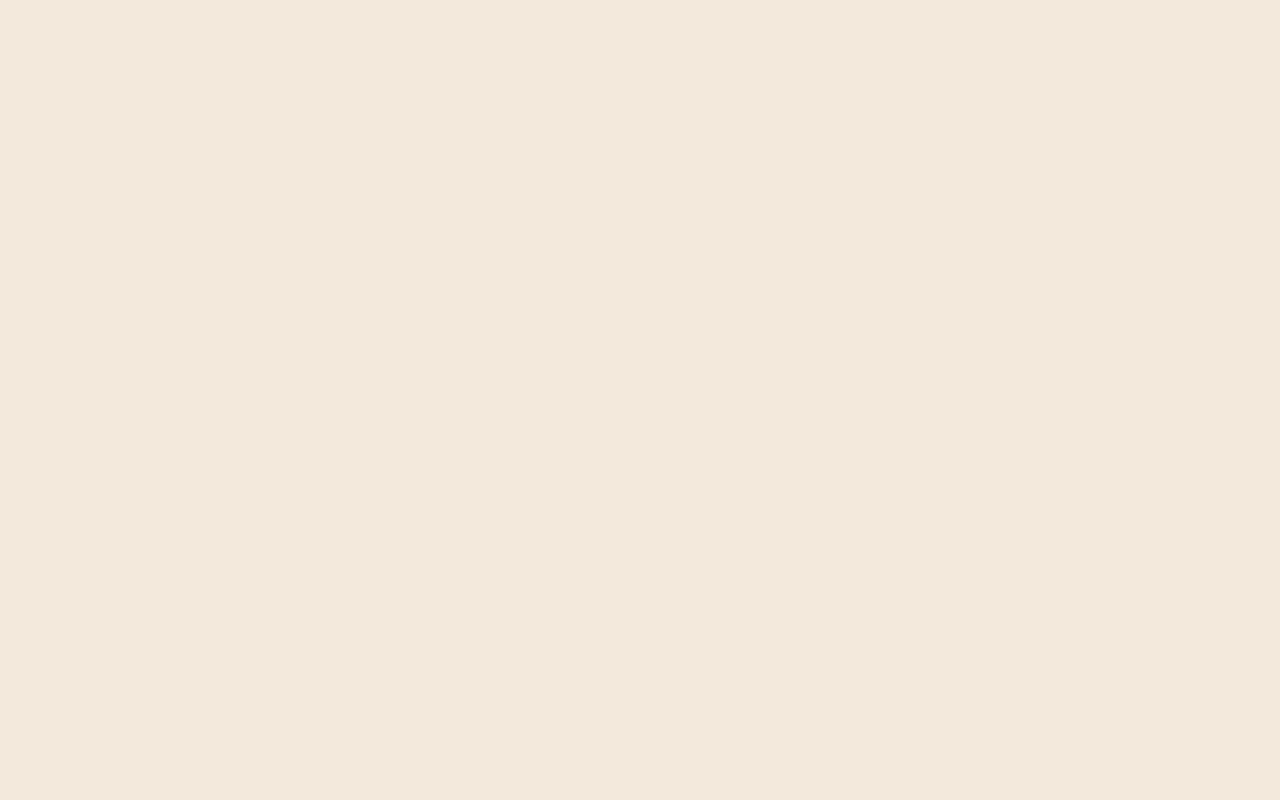
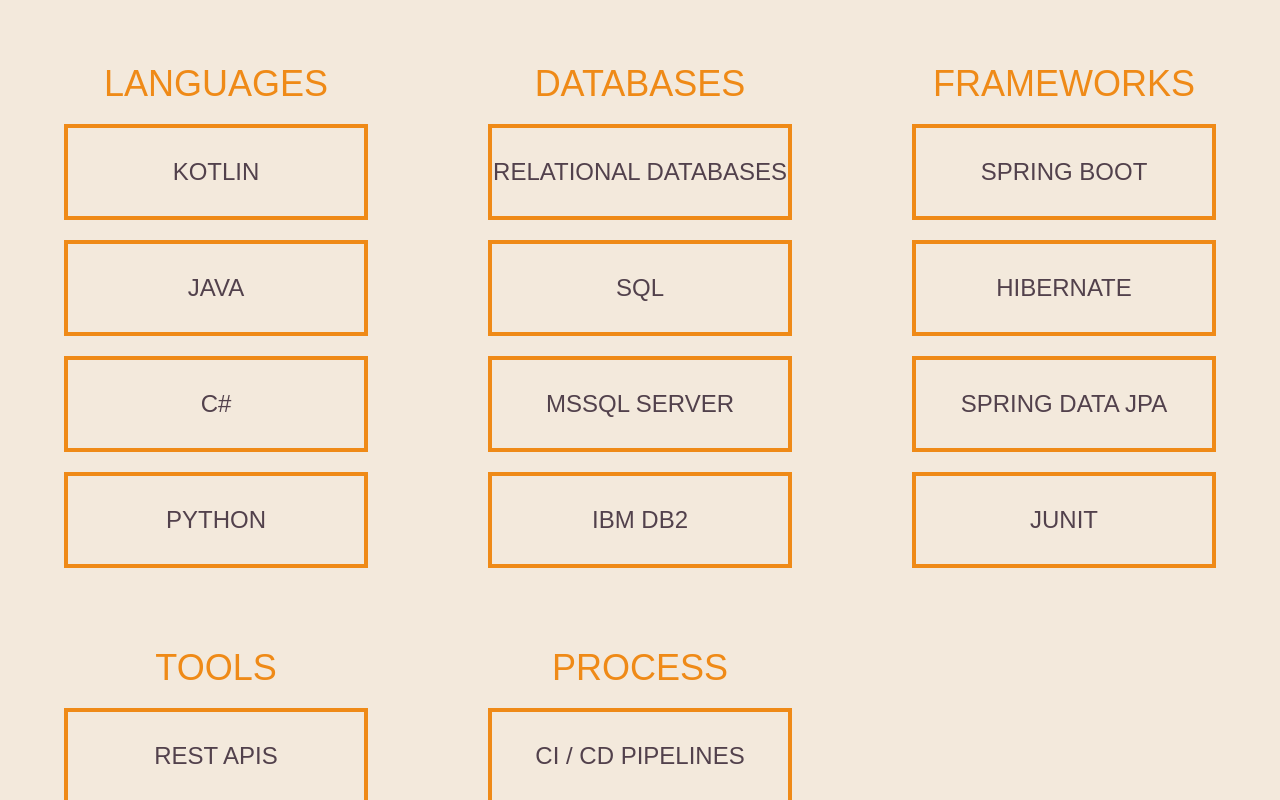
Before and after one commit to ryan-hasty/rhastydev, an Angular app: page /skills in a window 1280 px wide. Shown: the part 460-1260 px from the top of the page. Before the commit the page ends 800 px from the top, so only its background shows below. Built offline with nearby package versions, Linux system fonts and the light colour scheme.

Commit message:
add basic skills page setup

```diff
--- a/src/components/hasty-creations/hasty-creations.component.html
+++ b/src/components/hasty-creations/hasty-creations.component.html
@@ -1,4 +1,4 @@
-<div class="text-6xl sm:text-7xl md:text-9xl lg:text-[10rem] xl:text-[11rem] leading-none text-[#EF8A17] roboto-mono">
+<div class="text-6xl sm:text-7xl md:text-9xl lg:text-[10rem] xl:text-[11rem] leading-none text-[#EF8A17] roboto-mono mt-32">
   <div>{{hastyText}}</div>
   <div>{{creationsText}}</div>
 </div>
--- a/src/components/header/header.component.html
+++ b/src/components/header/header.component.html
@@ -1,4 +1,4 @@
-<div class="flex xl:flex-row justify-between mb-20 xl:mb-52">
+<div class="flex xl:flex-row justify-between mb-20 xl:mb-20">
   <ul class="list-none text-[#52414C] text-3xl sm:text-4xl lg:text-5xl flex flex-col gap-6 md:gap-10 roboto-mono">
     <li *ngFor="let item of navItems" [ngClass]="{'text-[#EF8A17]': isActiveRoute(item.route)}">
       <a [routerLink]="item.route" class="transition-all duration-300 hover:text-[#EF8A17]">
--- a/src/pages/skills/skills.component.html
+++ b/src/pages/skills/skills.component.html
@@ -1 +1,17 @@
-<app-header/>
+<app-header></app-header>
+
+<div
+  class="grid grid-cols-1 sm:grid-cols-2 md:grid-cols-3 gap-20 p-5 text-[#EF8A17] roboto-mono">
+  <div
+    *ngFor="let section of sections"
+    class="text-center px-5">
+    <div class="text-3xl lg:text-4xl mb-5">{{ section.title }}</div>
+    <div class="grid grid-cols-1 gap-5">
+      <div
+        *ngFor="let item of section.items"
+        class="flex items-center justify-center w-full h-24 border-4 border-[#EF8A17] text-xl lg:text-2xl text-[#52414C]">
+        {{ item.name }}
+      </div>
+    </div>
+  </div>
+</div>
--- a/src/pages/skills/skills.component.ts
+++ b/src/pages/skills/skills.component.ts
@@ -1,14 +1,75 @@
 import { Component } from '@angular/core';
 import {HeaderComponent} from "../../components/header/header.component";
+import {NgForOf} from '@angular/common';
 
 @Component({
   selector: 'app-skills',
-    imports: [
-        HeaderComponent
-    ],
+  imports: [
+    HeaderComponent,
+    NgForOf
+  ],
   templateUrl: './skills.component.html',
   styleUrl: './skills.component.css'
 })
 export class SkillsComponent {
 
+  programmingLanguages = [
+    { name: 'KOTLIN' },
+    { name: 'JAVA' },
+    { name: 'C#' },
+    { name: 'PYTHON' },
+
+  ]
+
+  databaseTech = [
+    { name: 'RELATIONAL DATABASES' },
+    { name: 'SQL' },
+    { name: 'MSSQL SERVER' },
+    { name: 'IBM DB2' }
+  ]
+
+  frameworks = [
+    { name: 'SPRING BOOT' },
+    { name: 'HIBERNATE' },
+    { name: 'SPRING DATA JPA' },
+    { name: 'JUNIT' }
+  ]
+
+  otherTools = [
+    { name: "REST APIS" },
+    { name: 'GIT' },
+    { name: 'GITLAB' },
+    { name: 'INTELLIJ IDEA' }
+  ]
+
+  process = [
+    { name: 'CI / CD PIPELINES' },
+    { name: 'SPLUNK' },
+    { name: 'AGILE' },
+    { name: 'JIRA' }
+  ]
+
+  sections = [
+    {
+      title: 'LANGUAGES',
+      items: this.programmingLanguages
+    },
+    {
+      title: 'DATABASES',
+      items: this.databaseTech
+    },
+    {
+      title: 'FRAMEWORKS',
+      items: this.frameworks
+    },
+    {
+      title: 'TOOLS',
+      items: this.otherTools
+    },
+    {
+      title: 'PROCESS',
+      items: this.process
+    }
+  ];
+
 }
```
